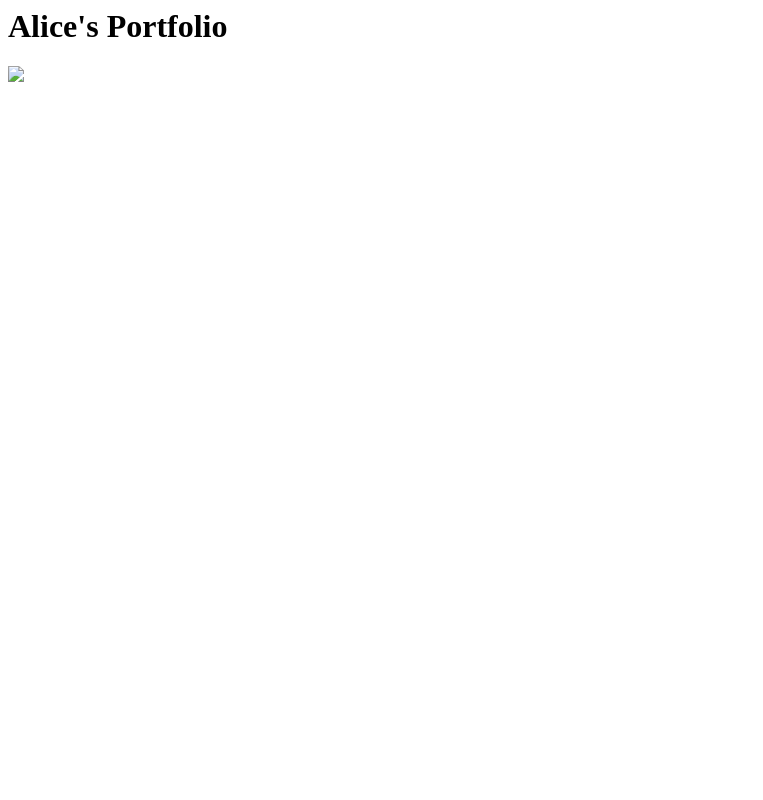
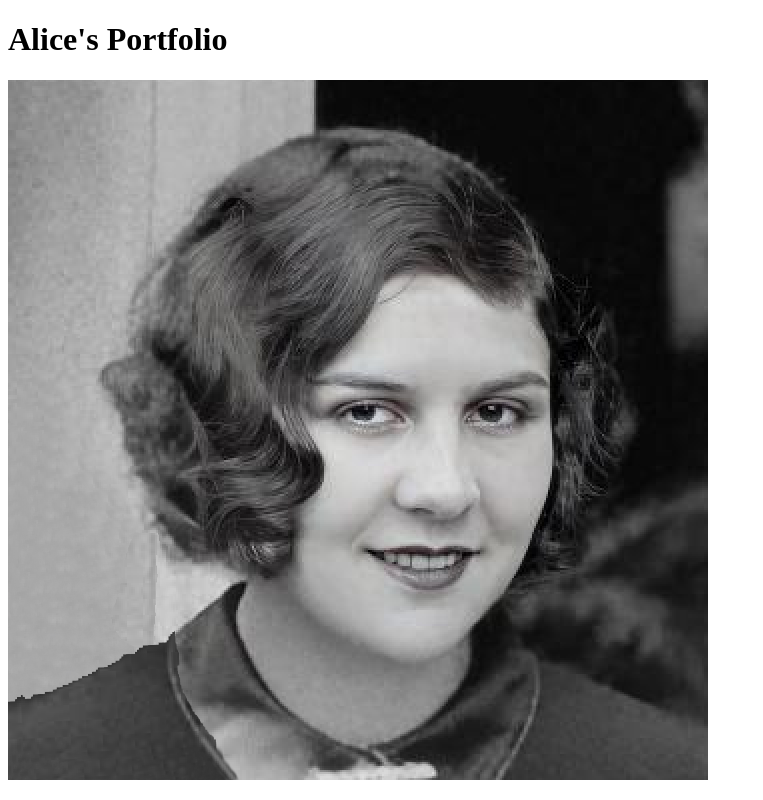
Before and after one commit to Loliniel/loliniel.github.io, a plain HTML site: page index.html in a window 1280 px wide. Shown: the whole page, without its empty margins (0-763 px from the left). Drawn offline with Linux system fonts and the light colour scheme.

Commit message:
Update index.html
Updating to better looking HTML5

```diff
--- a/index.html
+++ b/index.html
@@ -1,4 +1,11 @@
-<html>
-	<h1>Alice's Portfolio</h1>
-	<img src="./me.jpg" />
+<!doctype html>
+	<html lang="en/us">
+	<head>
+		<meta charset="utf-8" />
+		<title>Alice's Portfolio</title>
+	</head>
+	<body>
+		<h1>Alice's Portfolio</h1>
+		<img src="./lgc.png" alt="me irl" />
+	</body>
 </html>
```
